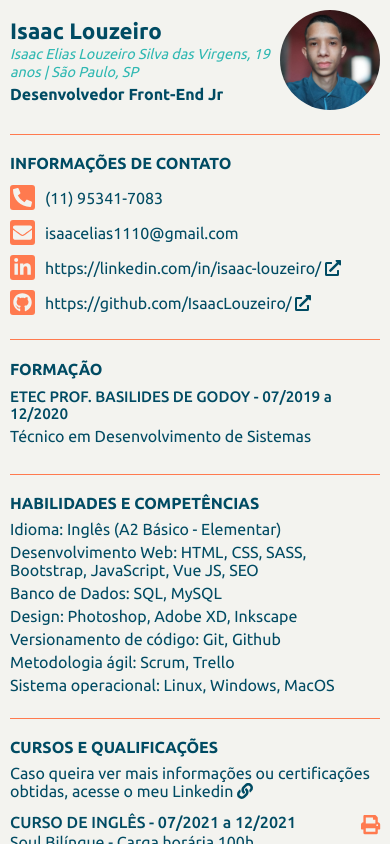
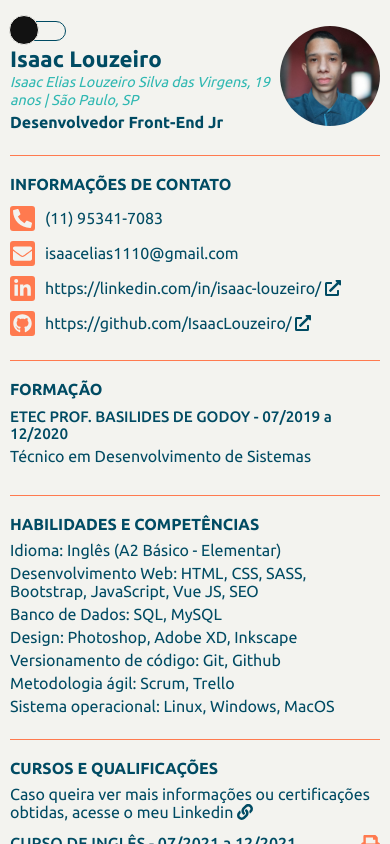
Before and after one commit to IsaacLouzeiro/resume, a Vue app: page / in a window 390 px wide. Shown: the top 844 px of the page. Built offline with nearby package versions, Linux system fonts and the light colour scheme.

Commit message:
arrumando cores e adicionando switch para muda-las

```diff
--- a/public/index.html
+++ b/public/index.html
@@ -1,18 +1,18 @@
 <!DOCTYPE html>
-<html lang="">
+<html lang="pt-br">
   <head>
     <meta charset="utf-8">
     <meta http-equiv="X-UA-Compatible" content="IE=edge">
     <meta name="viewport" content="width=device-width,initial-scale=1.0">
     <link rel="icon" href="<%= BASE_URL %>favicon.ico">
-    <title><%= htmlWebpackPlugin.options.title %></title>
+    <title>Isaac Louzeiro - <%= htmlWebpackPlugin.options.title %></title>
 
     <!-- Ubuntu font -->
     <link rel="preconnect" href="https://fonts.googleapis.com">
     <link rel="preconnect" href="https://fonts.gstatic.com" crossorigin>
     <link href="https://fonts.googleapis.com/css2?family=Ubuntu:wght@400;500;700&display=swap" rel="stylesheet">
   </head>
-  <body>
+  <body id="global">
     <noscript>
       <strong>We're sorry but <%= htmlWebpackPlugin.options.title %> doesn't work properly without JavaScript enabled. Please enable it to continue.</strong>
     </noscript>
--- a/src/App.vue
+++ b/src/App.vue
@@ -72,11 +72,10 @@ export default {
 
     body, html, #app {
         min-height: 100%;
+        transition: .5s;
     }
 
     #app {
-        background-color: $color3;
-        color: $color1;
         padding: 2em 0;
         display: flex;
         justify-content: center;
@@ -87,7 +86,6 @@ export default {
     }
 
     #paper {
-        background-color: $color5;
         width: 100%;
         max-width: 794px;
         min-height: 1123px;
@@ -96,14 +94,12 @@ export default {
 
         @media only screen and (max-width: 650px) {
             height: 100%;
-            padding: 10px;
-            padding-bottom: 1em;
+            padding: 1.3em 10px;
         }
     }
 
     section {
         padding: 1.2em 0;
-        border-bottom: 1px solid $color4;
 
         h2 {
             font-size: 1.1em;
@@ -116,13 +112,8 @@ export default {
 
         a {
             text-decoration: none;
-            color: $color1;
             cursor: pointer;
             transition: 0.2s;
-
-            &:hover {
-                color: $color3;
-            }
         }
     }
 </style>
--- a/src/assets/sass/colors.scss
+++ b/src/assets/sass/colors.scss
@@ -1,6 +1,51 @@
 $color1: #004B63;
-$color1-opaque: #004a63f8;
 $color2: #121212;
 $color3: #30B8B2;
 $color4: #FF7A4F;
 $color5: #f3f3ef;
+
+$color1-b: #f3f3ef;
+$color2-b: #004B63;
+$color3-b: #FF7A4F;
+$color4-b: #30B8B2;
+$color5-b: #121212;
+
+body.blackTheme {
+    // App.vue
+    #app { background-color: $color3-b; color: $color1-b; }
+    #paper { background-color: $color5-b; }
+    section { border-bottom: 1px solid $color4-b; a { color: $color1-b; &:hover { color: $color3-b; } } }
+
+    // HeaderComp.vue
+    header { border-bottom: 1px solid $color4-b; .details { span { color: $color3-b; } } }
+
+    // ContactComp.vue
+    .contactComp { p { .icon { background-color: $color4-b; color: $color5-b; } } }
+
+    // CoursesComp.vue
+    .coursesComp {
+        #modal { background-color: $color1-b; .closeBtn { color: $color4-b; } hr { border: 1px solid $color4-b; } div { a { background-color: $color3-b; color: $color1-b; } } } ul { li { .flex { a { color: $color4-b; &:hover { color: $color3-b; } } } } } }
+
+    // ProjectsComp.vue
+    .projectsComp { ul { li { .flex { a { color: $color4-b; &:hover { color: $color3-b; } } } ul { .titleExp { color: $color4-b; } } } } }
+}
+
+body.whiteTheme {
+    // App.vue
+    #app { background-color: $color3; color: $color1; }
+    #paper { background-color: $color5; }
+    section { border-bottom: 1px solid $color4; a { color: $color1; &:hover { color: $color3; } } }
+
+    // HeaderComp.vue
+    header { border-bottom: 1px solid $color4; .details { span { color: $color3; } } }
+
+    // ContactComp.vue
+    .contactComp { p { .icon { background-color: $color4; color: $color5; } } }
+
+    // CoursesComp.vue
+    .coursesComp {
+        #modal { background-color: $color1; .closeBtn { color: $color4; } hr { border: 1px solid $color4; } div { a { background-color: $color3; color: $color1; } } } ul { li { .flex { a { color: $color4; &:hover { color: $color3; } } } } } }
+
+    // ProjectsComp.vue
+    .projectsComp { ul { li { .flex { a { color: $color4; &:hover { color: $color3; } } } ul { .titleExp { color: $color4; } } } } }
+}
--- a/src/components/ContactComp.vue
+++ b/src/components/ContactComp.vue
@@ -1,5 +1,5 @@
 <template>
-    <section>
+    <section class="contactComp">
         <h2>{{ title }}</h2>
         <p><font-awesome-icon :icon="['fas', 'phone-alt']" class="icon"/><a>{{ tel }}</a></p>
         <p><font-awesome-icon :icon="['fas', 'envelope']" class="icon"/><a>{{ mail }}</a></p>
@@ -22,8 +22,6 @@ export default {
 </script>
 
 <style lang="scss" scoped>
-    @import '../assets/sass/colors.scss';
-
     section {
         p {
             padding: 5px 0;
@@ -31,8 +29,6 @@ export default {
             align-items: center;
 
             .icon {
-                background-color: $color4;
-                color: $color5;
                 padding: 3px;
                 border-radius: 3px;
                 font-size: 1.5em;
--- a/src/components/EducationComp.vue
+++ b/src/components/EducationComp.vue
@@ -1,5 +1,5 @@
 <template>
-    <section>
+    <section class="educationComp">
         <h2>{{ title }}</h2>
 
         <div v-for="item in formacao" :key="item.formacao" class="education">
@@ -32,8 +32,6 @@ export default {
 </script>
 
 <style lang="scss" scoped>
-    @import '../assets/sass/colors.scss';
-
     section {
         .education {
             margin-bottom: 10px;
--- a/src/components/HeaderComp.vue
+++ b/src/components/HeaderComp.vue
@@ -1,6 +1,11 @@
 <template>
     <header>
         <div class="details">
+            <!-- Rounded switch -->
+            <label class="switch">
+            <input @click="aboutTheme" type="checkbox">
+            <span class="slider round"></span>
+            </label>
             <h1>{{ nome }}</h1>
             <span>{{ nomeCompleto }}, {{ idade }} | {{ local }}</span>
             <h4>{{ profissao }}</h4>
@@ -18,6 +23,15 @@ export default {
         idade: String,
         local: String,
         profissao: String
+    },
+    created() {
+        document.getElementById('global').classList.add('whiteTheme')
+    },
+    methods: {
+        aboutTheme() {
+            document.getElementById('global').classList.toggle('whiteTheme')
+            document.getElementById('global').classList.toggle('blackTheme')
+        }
     }
 }
 </script>
@@ -30,7 +44,6 @@ export default {
         align-items: center;
         justify-content: space-between;
         padding-bottom: 1.5em;
-        border-bottom: 1px solid $color4;
 
         .details {
             h1 {
@@ -41,7 +54,6 @@ export default {
 
             span {
                 font-style: italic;
-                color: $color3;
 
                 @media only screen and (max-width: 650px) {
                     font-size: .9em;
@@ -67,4 +79,71 @@ export default {
             }
         }
     }
+
+    /* The switch - the box around the slider */
+    .switch {
+        position: relative;
+        display: inline-block;
+        width: 56px;
+        height: 25px;
+        margin: 0;
+    }
+
+    /* Hide default HTML checkbox */
+    .switch input {
+        opacity: 0;
+        width: 0;
+        height: 0;
+    }
+
+    /* The slider */
+    .slider {
+        position: absolute;
+        cursor: pointer;
+        top: 0;
+        left: 0;
+        right: 0;
+        bottom: 0;
+        background-color: $color5;
+        -webkit-transition: .4s;
+        transition: .4s;
+        height: 20px;
+        border: 1px solid $color1;
+    }
+
+    .slider:before {
+        position: absolute;
+        content: "";
+        height: 28px;
+        width: 28px;
+        left: -2px;
+        bottom: -5px;
+        background-color: $color2;
+        -webkit-transition: .4s;
+        transition: .4s;
+        border: 1px solid $color5;
+    }
+
+    input:checked + .slider {
+        background-color: $color5;
+    }
+
+    input:focus + .slider {
+        box-shadow: 0 0 1px $color1;
+    }
+
+    input:checked + .slider:before {
+        -webkit-transform: translateX(26px);
+        -ms-transform: translateX(26px);
+        transform: translateX(26px);
+    }
+
+    /* Rounded sliders */
+    .slider.round {
+        border-radius: 34px;
+    }
+
+    .slider.round:before {
+        border-radius: 50%;
+    }
 </style>
--- a/src/components/ProjectsComp.vue
+++ b/src/components/ProjectsComp.vue
@@ -1,5 +1,5 @@
 <template>
-    <section>
+    <section class="projectsComp">
         <h2>{{ title }}</h2>
         <p>{{ subTitle }} <a :href="website" target="_blank">Site <font-awesome-icon :icon="['fas', 'link']" /></a> ou <a :href="github" target="_blank">Github <font-awesome-icon :icon="['fas', 'link']" /></a></p>
 
@@ -64,8 +64,6 @@ export default {
 </script>
 
 <style lang="scss" scoped>
-    @import '../assets/sass/colors.scss';
-
     section {
         ul {
             margin: 20px 0;
@@ -87,7 +85,6 @@ export default {
                         font-size: 1.3em;
                         display: flex;
                         align-items: center;
-                        color: $color4;
 
                         .link {
                             margin-left: 2px;
@@ -99,9 +96,6 @@ export default {
                 ul {
                     margin: 0;
                     margin-bottom: 25px;
-                    .titleExp {
-                        color: $color4;
-                    }
 
                     li {
                         font-weight: 500;
--- a/src/components/SkillsComp.vue
+++ b/src/components/SkillsComp.vue
@@ -1,5 +1,5 @@
 <template>
-    <section>
+    <section class="skillsComp">
         <h2>{{ title }}</h2>
         <ul>
             <li v-for="item in skills" :key="item.skills">
```
Also changed, not shown: src/components/CoursesComp.vue (+1 -15 lines).
